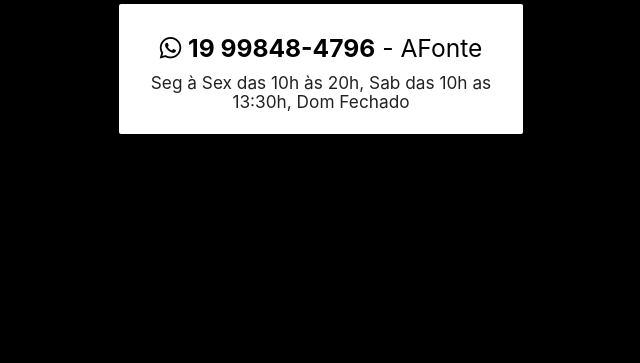
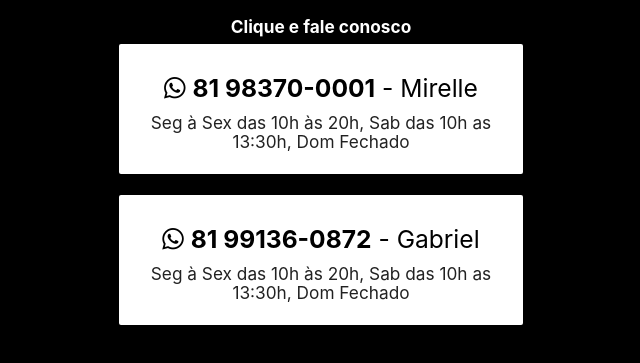
Before and after one commit to joaopaulojpos/pontesiphone, a plain HTML site: page index.html in a window 1280 px wide. Shown: the part 285-648 px from the top of the page, without its empty margins (319-959 px from the left). Drawn offline with nearby package versions, Linux system fonts and the light colour scheme.

Commit message:
🎨 style(index.html): atualiza números de telefone e horários de atendimento 🖼️ chore(logo.png): atualiza o arquivo de imagem do logo

```diff
--- a/index.html
+++ b/index.html
@@ -36,7 +36,22 @@
           <tbody>
              <tr class="card">
               <td class="center-align">
-                <a href="#" target="_blank"> <h5 class="black-text"> <i class="fa fa-whatsapp" aria-hidden="true"></i> <b>19 99848-4796</b> - AFonte </h5> </a>
+                <a href="#" target="_blank"> <h5 class="black-text"> <i class="fa fa-whatsapp" aria-hidden="true"></i> <b>81 98370-0001</b> - Mirelle </h5> </a>
+                <h6>Seg à Sex das 10h às 20h, Sab das 10h as 13:30h, Dom Fechado</h6>
+              </td>
+            </tr>
+          </tbody>
+        </table>
+      </div>
+    </div>
+
+    <div class="row">
+      <div class="col l4 push-l4 s12">
+        <table>
+          <tbody>
+             <tr class="card">
+              <td class="center-align">
+                <a href="#" target="_blank"> <h5 class="black-text"> <i class="fa fa-whatsapp" aria-hidden="true"></i> <b>81  99136-0872</b> - Gabriel </h5> </a>
                 <h6>Seg à Sex das 10h às 20h, Sab das 10h as 13:30h, Dom Fechado</h6>
               </td>
             </tr>
```
Also changed, not shown: images/logo.png.
